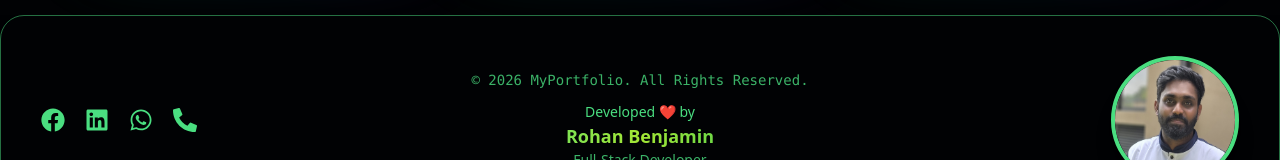
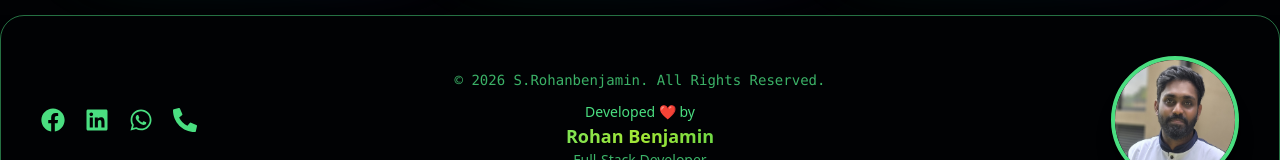
Before and after one commit to BenjaminKing0520/Portpolio, a React (Vite) app: page / in a window 1280 px wide. Shown: the part 1695-1855 px from the top of the page. Built offline with nearby package versions, Linux system fonts and the light colour scheme.

Commit message:
Project and linkdin link update

```diff
--- a/src/components/Footer.jsx
+++ b/src/components/Footer.jsx
@@ -1,6 +1,5 @@
 import {
   FaFacebook,
-  FaInstagram,
   FaWhatsapp,
   FaPhoneAlt,
   FaLinkedin,
@@ -14,7 +13,7 @@ export default function Footer() {
   const [typed, setTyped] = useState("");
   const [theme, setTheme] = useState("green"); // 🌈 Theme toggle
 
-  const text = `© ${new Date().getFullYear()} MyPortfolio. All Rights Reserved.`;
+  const text = `© ${new Date().getFullYear()} S.Rohanbenjamin. All Rights Reserved.`;
 
   useEffect(() => {
     let i = 0;
```
